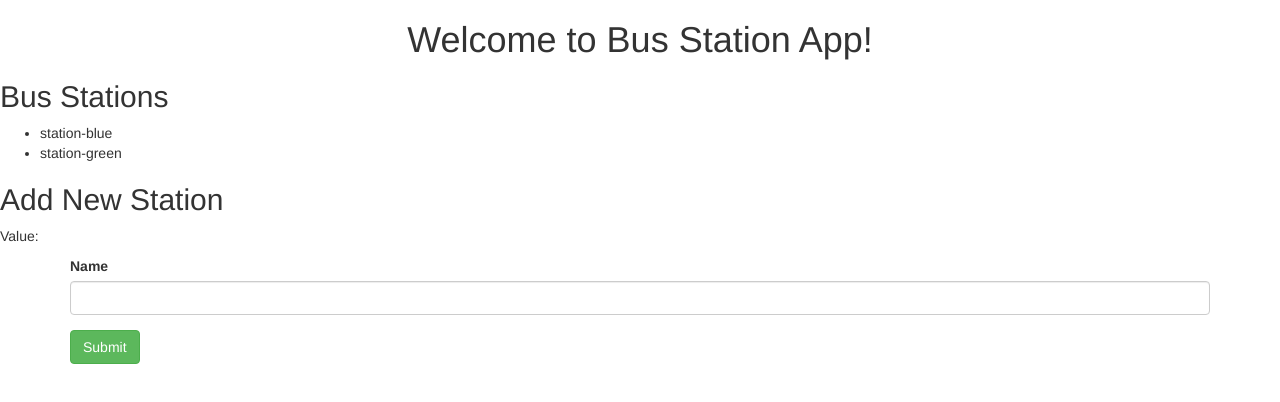
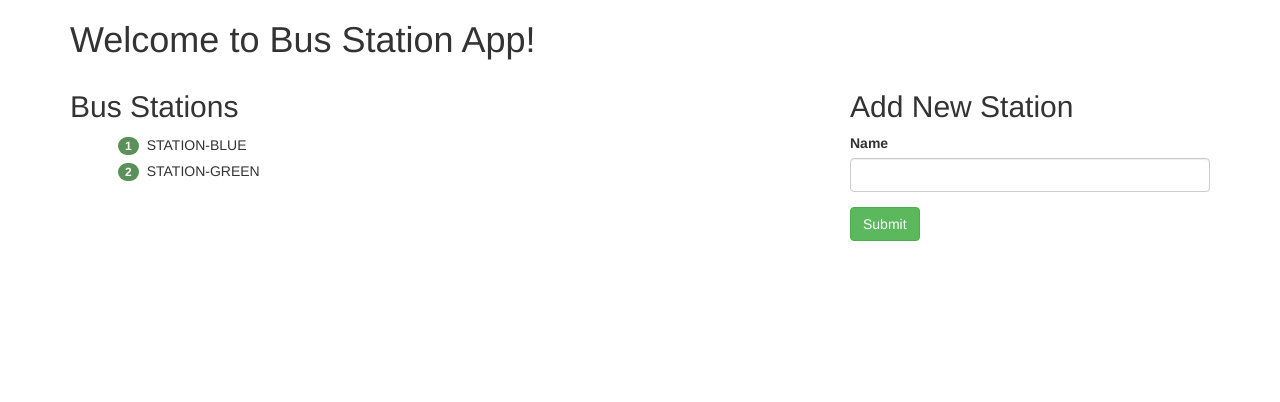
Before and after one commit to mel-michael/flixbus-station, an Angular app: page /buses in a window 1280 px wide. Shown: the top 402 px of the page. Built offline with nearby package versions, Linux system fonts and the light colour scheme.

Commit message:
Add styles to stations component

```diff
--- a/src/app/app.component.html
+++ b/src/app/app.component.html
@@ -1,6 +1,6 @@
-<div style="text-align:center">
+<main class="container" >
   <h1>
     Welcome to {{title}}!
   </h1>
-</div>
-<app-stations></app-stations>
+  <app-stations></app-stations>
+</main>
--- a/src/app/stations/stations.component.css
+++ b/src/app/stations/stations.component.css
@@ -0,0 +1,11 @@
+ul {
+  list-style-type: none;
+}
+
+ul > li > span {
+  margin: 4px 8px;
+}
+
+.badge {
+  background-color: #599158;
+}
--- a/src/app/stations/stations.component.html
+++ b/src/app/stations/stations.component.html
@@ -1,31 +1,18 @@
-
-<h2>Bus Stations</h2>
-<div>
-  <div>
+<div class="row">
+  <div class="col-md-8">
+    <h2>Bus Stations</h2>
     <ul>
       <li *ngFor="let station of stations">
-        {{station.name}}
+        <span class="badge">{{station.id}}</span>{{station.name | uppercase}}
       </li>
     </ul>
   </div>
-  <div>
+  <div class="col-md-4">
     <h2>Add New Station</h2>
-    <div>
-      <p>
-        Value: {{ stationName.value }}
-      </p>
-      <div class="container">
-        <!-- <form> -->
-          <div class="form-group">
-            <label for="name">Name</label>
-            <input type="text" class="form-control" id="name" [formControl]="stationName" required>
-          </div>
-          <button type="submit" (click)="addStation()"
-            class="btn btn-success">Submit
-          </button>
-        <!-- </form> -->
-      </div>
+    <div class="form-group">
+      <label for="name">Name</label>
+      <input type="text" class="form-control" id="name" [formControl]="stationName" required>
     </div>
+    <button type="submit" (click)="addStation()" class="btn btn-success">Submit</button>
   </div>
-
 </div>
--- a/src/app/stations/stations.component.ts
+++ b/src/app/stations/stations.component.ts
@@ -17,7 +17,7 @@ export class StationsComponent implements OnInit {
     const randNum = Math.floor(Math.random() * 1000);
     const newStation = {
       id: randNum,
-      name: `station–${randNum}`,
+      name: this.stationName.value,
       slots: []
     };
     this.stations.push(newStation);
```
